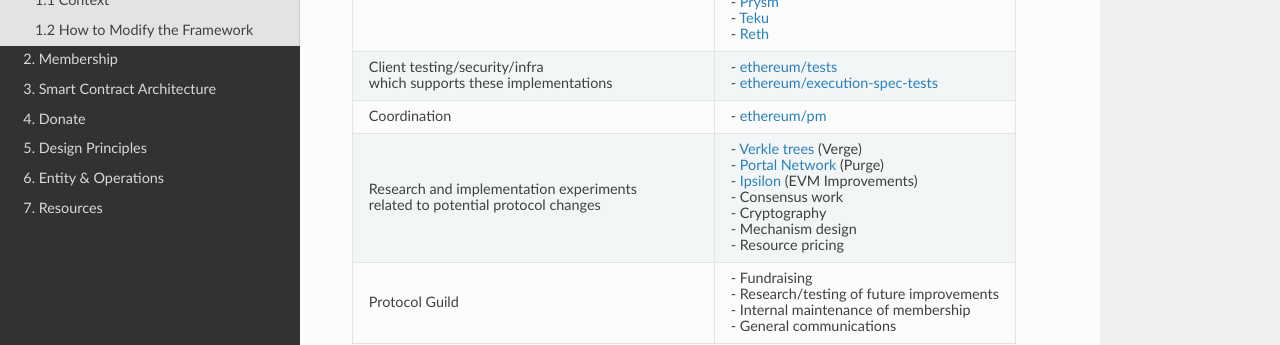
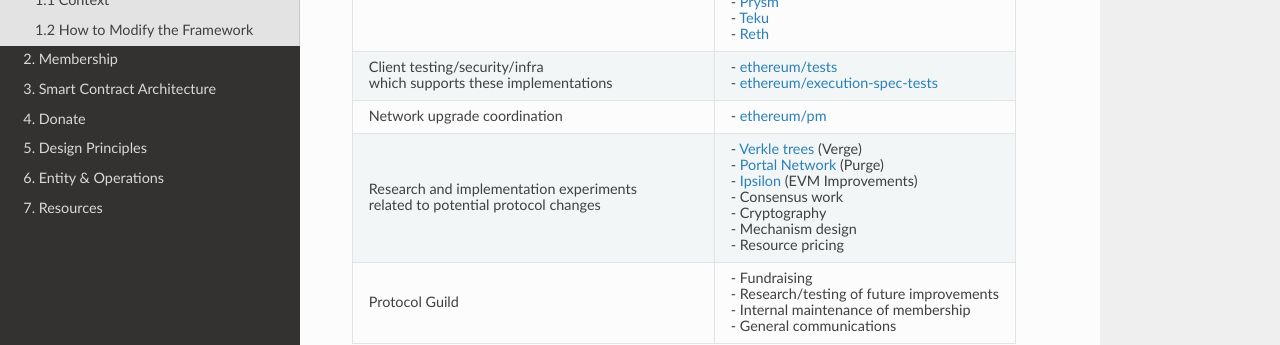
Before and after one commit to protocolguild/documentation, a Sphinx documentation site: the page built from docs/01-eligibility.md, in a window 1280 px wide and 900 px high, scrolled down 553 px. Shown: the part 151-496 px from the top of the window. Built offline with Sphinx 7.4.7 and the Read the Docs theme 3.1.0, drawn with Linux system fonts in a browser that asks for light colours.

Commit message:
Update 01-eligibility.md

```diff
--- a/docs/01-eligibility.md
+++ b/docs/01-eligibility.md
@@ -14,7 +14,7 @@
 | Work on the canonical protocol specs. <br/> Should be implementation agnostic + unopinionated | - [Consensus specs](https://github.com/ethereum/consensus-specs) <br/> - [Execution specs (EELS)](https://github.com/ethereum/execution-specs) <br/> - [Execution APIs](https://github.com/ethereum/execution-apis)  |
 | Ethereum mainnet client implementations. <br/> Must be well-tested, technically differentiated, <br/>  and production ready | - [Erigon](https://github.com/erigontech/erigon) <br/> - [EthereumJS](https://github.com/ethereumjs) <br/> - [Geth](https://github.com/ethereum/go-ethereum) <br/> - [Grandine](https://github.com/grandinetech/grandine) <br/> - [Hyperledger Besu](https://github.com/hyperledger/besu) <br/> - [Lighthouse](https://github.com/sigp/lighthouse) <br/> - [Lodestar](https://github.com/ChainSafe/lodestar) <br/> - [Nethermind](https://github.com/NethermindEth/nethermind) <br/> - [Nimbus](https://github.com/status-im/nimbus-eth2) <br/> - [Prysm](https://github.com/prysmaticlabs/prysm) <br/> - [Teku](https://github.com/ConsenSys/teku) <br/> - [Reth](https://github.com/paradigmxyz/reth) |
 | Client testing/security/infra <br/> which supports these implementations | - [ethereum/tests](https://github.com/ethereum/tests) <br/> - [ethereum/execution-spec-tests](https://github.com/ethereum/execution-spec-tests) |
-| Coordination  | - [ethereum/pm](https://github.com/ethereum/pm) |
+| Network upgrade coordination  | - [ethereum/pm](https://github.com/ethereum/pm) |
 | Research and implementation experiments <br/> related to potential protocol changes | - [Verkle trees](https://github.com/gballet/go-verkle) (Verge) <br/> - [Portal Network](https://github.com/ethereum/portal-network-specs) (Purge) <br/> - [Ipsilon](https://github.com/ipsilon) (EVM Improvements) <br/> - Consensus work <br/> - Cryptography <br/> - Mechanism design <br/> - Resource pricing |
 | Protocol Guild | - Fundraising <br/> - Research/testing of future improvements <br/> - Internal maintenance of membership <br/> - General communications |
 
```
